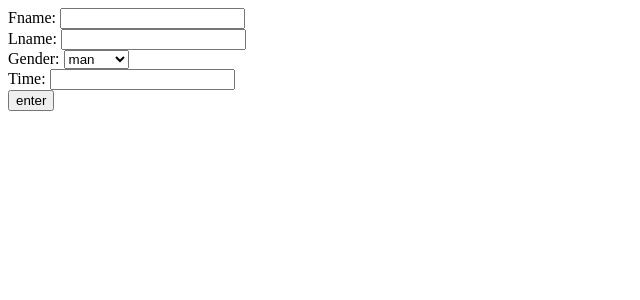
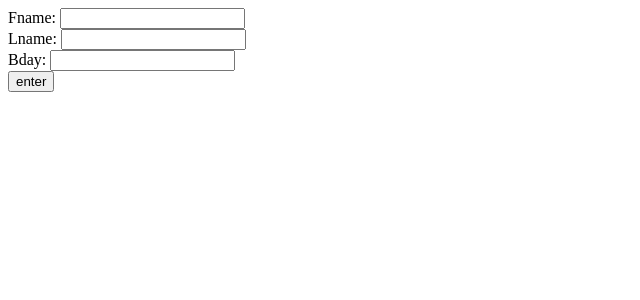
Before and after one commit to ademmenh/django-project1, a Django app: page / in a window 1280 px wide. Shown: the top 300 px of the page, without its empty margins (0-640 px from the left). Run offline with Django 5.2, Linux system fonts and the light colour scheme.

Commit message:
new test
not done,
about Model Form

```diff
--- a/project1/app1/forms.py
+++ b/project1/app1/forms.py
@@ -1,13 +1,7 @@
 from django import forms
+from . import models
 
-class InputForm(forms.Form):
-
-    CHOICES_GENDER = {
-    "m":"man",
-    "w":"woman",
-    }
-
-    fname = forms.CharField(max_length=20)
-    lname = forms.CharField(max_length=20)
-    gender = forms.ChoiceField(choices=CHOICES_GENDER)
-    time = forms.TimeField()
+class FormClient(forms.ModelForm):
+    class Meta:
+        model = models.Client
+        fields = ["fname", "lname", "bday", ]
--- a/project1/app1/templates/form.html
+++ b/project1/app1/templates/form.html
@@ -5,7 +5,7 @@
 </head>
 
 <body>
-    <form action="home/" method="POST">
+    <form method="POST">
         {% csrf_token %}
         {{ form }}
         <input type="submit" value="enter">
--- a/project1/app1/views.py
+++ b/project1/app1/views.py
@@ -4,10 +4,21 @@ from . import forms
 # Create your views here.
 
 def form(request):
-    form = forms.InputForm()
+
+    if (request.method == "POST"):
+        form = forms.FormClient(request.POST)
+        if form.is_valid():
+            form.save()
+            return HttpResponse("done!")
+        else:
+            HttpResponse("Errore")
+    else:
+        form = forms.FormClient()
+
     context = {"form": form}
 
-    return render(request, "form.html", context)
+    return render(request, 'form.html', context)
+
 
 def home(request):
     return HttpResponse("this is home.")
```
